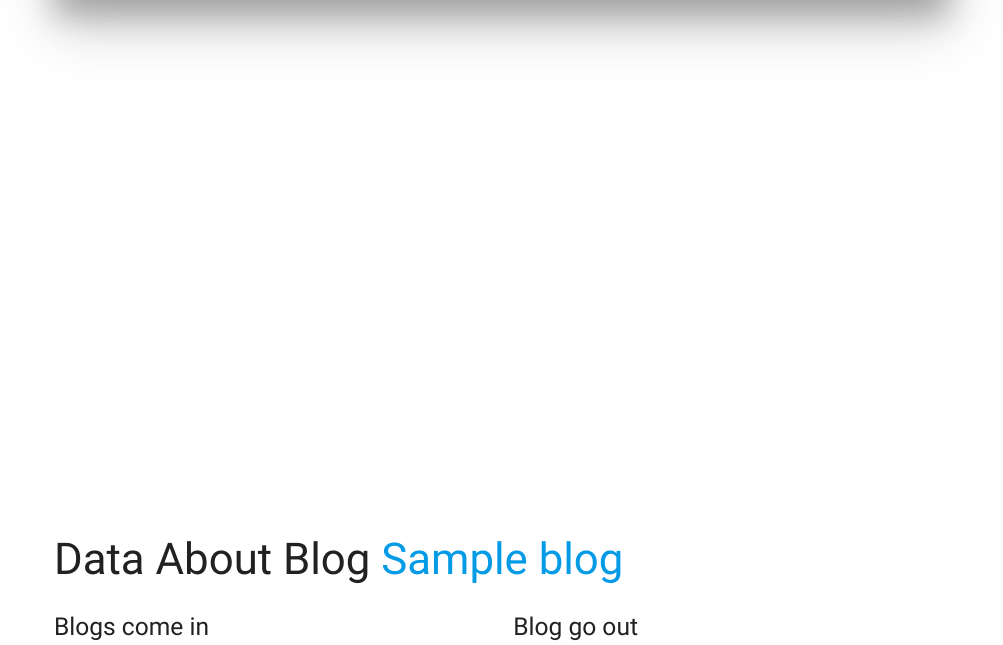
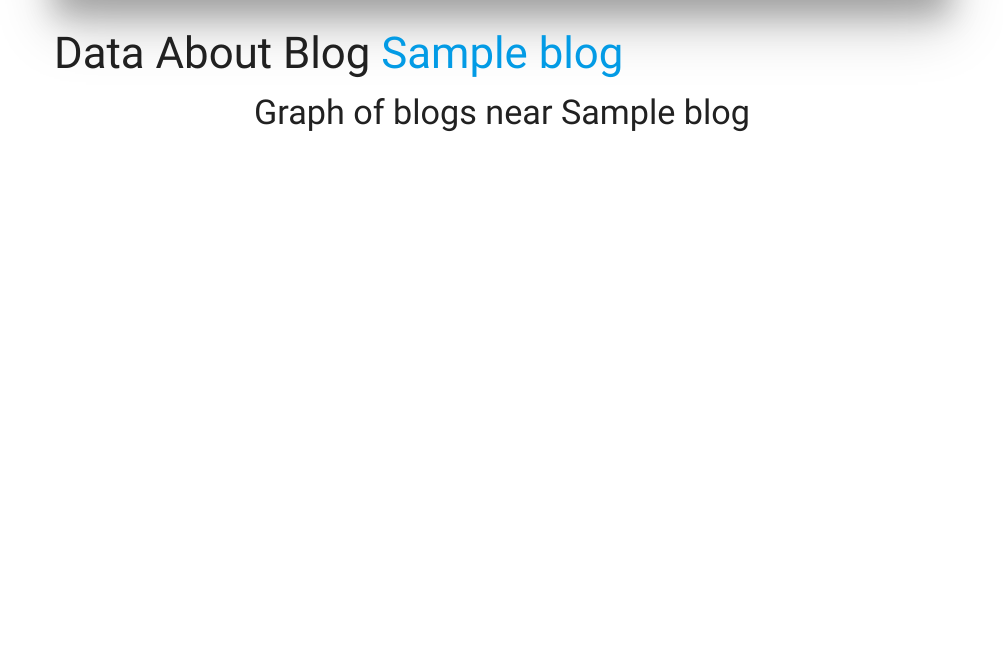
Before and after one commit to erfanloghmani/blog-crawler, a Django app: template blogcrawl/crawl/templates/crawl/blog.html in a window 1280 px wide. Shown: the part 740-1385 px from the top of the page, without its empty margins (138-1141 px from the left). Run offline with Django 3.2, Linux system fonts and the light colour scheme; tables that the repository leaves empty hold one stand-in row (values such as "Sample post"); the template is opened without the code that fills it: values that come from a table or form of the project are taken from there, most other values are stand-ins (such as "Sample title", 1, 10 or a date in 2020); data that the repository does not hold is empty; some libraries are stand-ins or nearby versions.

Commit message:
some helpers.

```diff
--- a/blogcrawl/crawl/templates/crawl/blog.html
+++ b/blogcrawl/crawl/templates/crawl/blog.html
@@ -34,10 +34,11 @@
         </div>
     {% endfor %}
 
+    <h3>Data About Blog <a href="http://{{ blog.name }}.blog.ir">{{ blog.name }}</a></h3>
     <div class="center-align">
+        <h4>Graph of blogs near {{ blog.name }}</h4>
         <svg width="1000" height="500"></svg>
     </div>
-    <h3>Data About Blog <a href="http://{{ blog.name }}.blog.ir">{{ blog.name }}</a></h3>
 
     <div class="row">
         <div class="col m6 s12">
```
